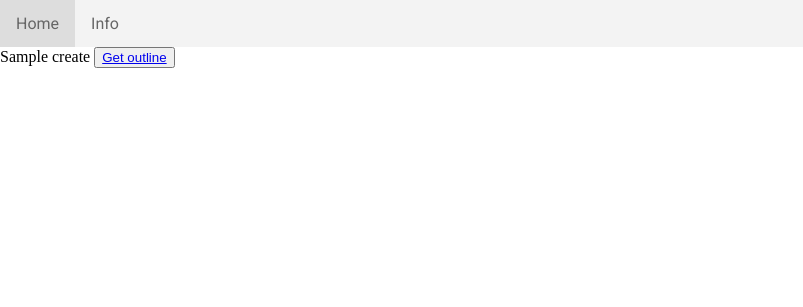
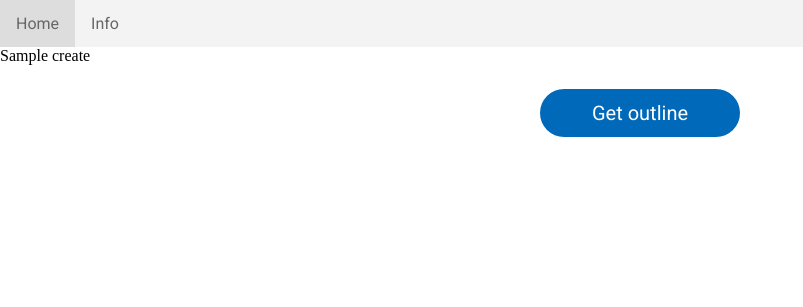
Before and after one commit to ApulianGCC/FinEdgeDetectionPlatform, a Flask app: template templates/index.html in a window 1280 px wide. Shown: the top 307 px of the page, without its empty margins (0-803 px from the left). Run offline with Flask 2, Linux system fonts and the light colour scheme; the template is opened without the code that fills it: most values are stand-ins (such as "Sample title", 1, 10 or a date in 2020).

Commit message:
miglioramenti ui

```diff
--- a/app.py
+++ b/app.py
@@ -8,7 +8,8 @@
 OUTPUT_FOLDER = 'output/'
 ALLOWED_EXTENSIONS = {'jpg', 'jpeg'}
 
-app = Flask(__name__)
+static_file_dir = os.path.join(os.path.dirname(os.path.realpath(__file__)), "static")
+app = Flask(__name__, static_url_path="/static", static_folder=static_file_dir)
 app.secret_key = os.urandom(16)
 dropzone = Dropzone(app)
 
@@ -18,9 +19,12 @@
 app.config['DROPZONE_ALLOWED_FILE_TYPE'] = 'image/*, .jpg, .jpeg'
 app.config['DROPZONE_MAX_FILE_SIZE'] = 16 * 1024 * 1024
 app.config['DROPZONE_MAX_FILES'] = 1
-app.config[ 'DROPZONE_DEFAULT_MESSAGE'] = 'Drag & Drop your file here' \
-                                          '<br>or<br>' \
-                                          '<button type="button">Click to Upload</button>'
+app.config[ 'DROPZONE_DEFAULT_MESSAGE'] = '<div class="dz-content">' \
+                                          '<img class="dz-message-icon" src = "/static/res/dz-upload-icon.png" />' \
+                                          '<p class="dz-message">Drag & Drop your file here' \
+                                          '<br>or<br></p>' \
+                                          '<a class= "dz-link">Click to Upload</a>' \
+                                          '</div>'
 
 
 def allowed_file(filename):
@@ -31,7 +35,6 @@
 @app.route("/")
 def main():
     session.pop('file_name', None)
-    return render_template("index.html", title="Test Falsk")
     return render_template("index.html", title="Fin Edge Detection")
 
 @app.route("/info")
--- a/static/styles/main.css
+++ b/static/styles/main.css
@@ -32,3 +32,64 @@
   background-color: #008CBA;
   color: white !important;
 }
+
+.dropzone {
+    border: 1px dashed #008CBA;
+    border-radius: 24px;
+    background: white;
+    margin-left: auto;
+    margin-right: auto;
+    margin-top: 4%;
+    height: 300px;
+    width: 75%;
+    text-anchor: middle;
+
+}
+
+.dz-content{
+    margin-top: 7%;
+    margin-bottom: 7%;
+}
+
+.dz-message{
+    font-family: 'Roboto Thin', sans-serif;
+    color: #666;
+    margin: unset !important;
+    margin-top: 6px !important;
+    margin-bottom: 6px !important;
+}
+
+.dz-message-icon{
+    width: 48px;
+    height: 48px;
+
+}
+
+.default-button{
+    font-family: "Roboto", sans-serif;
+    background-color: #0069BA;
+    border: none;
+    color: white;
+    padding: 12px 24px;
+    text-align: center;
+    text-decoration: none;
+    display: inline-block;
+    font-size: 18px;
+    border-radius: 24px;
+    width: 200px;
+}
+
+.dz-link{
+    font-family: "Roboto", sans-serif;
+    color: #0069BA;
+    text-decoration: underline;
+    font-size: 18px;
+}
+
+
+.dz-link:hover {
+    color: #1c9dff;
+}
+
+.default-button:hover {background-color: #005090
+}
--- a/templates/index.html
+++ b/templates/index.html
@@ -3,21 +3,20 @@
 
 {% block dropzoneCss %}
     {{ dropzone.load_css() }}
-    <style>
-        .dropzone {
-            border: 2px outline=black;
-            margin: 4%;
-            height: 200px;
-            width: 400px;
-        }
-    </style>
 {% endblock %}
 
 {% block content %}
-    {{ dropzone.create(action='/uploads') }}
+    <div>
+            {{ dropzone.create(action='/uploads') }}
+
+        <div style="width:100%; text-align:center; margin-top:24px">
+            <button class="default-button" type="button"><a style="text-decoration:none; color:white; font-size: 20px" href="/get_outline">Get outline </a></button>
+        </div>
+
+    </div>
 
 
-<button type="button"><a href="/get_outline">Get outline </a></button>
+
 
 {% endblock %}
 
```
